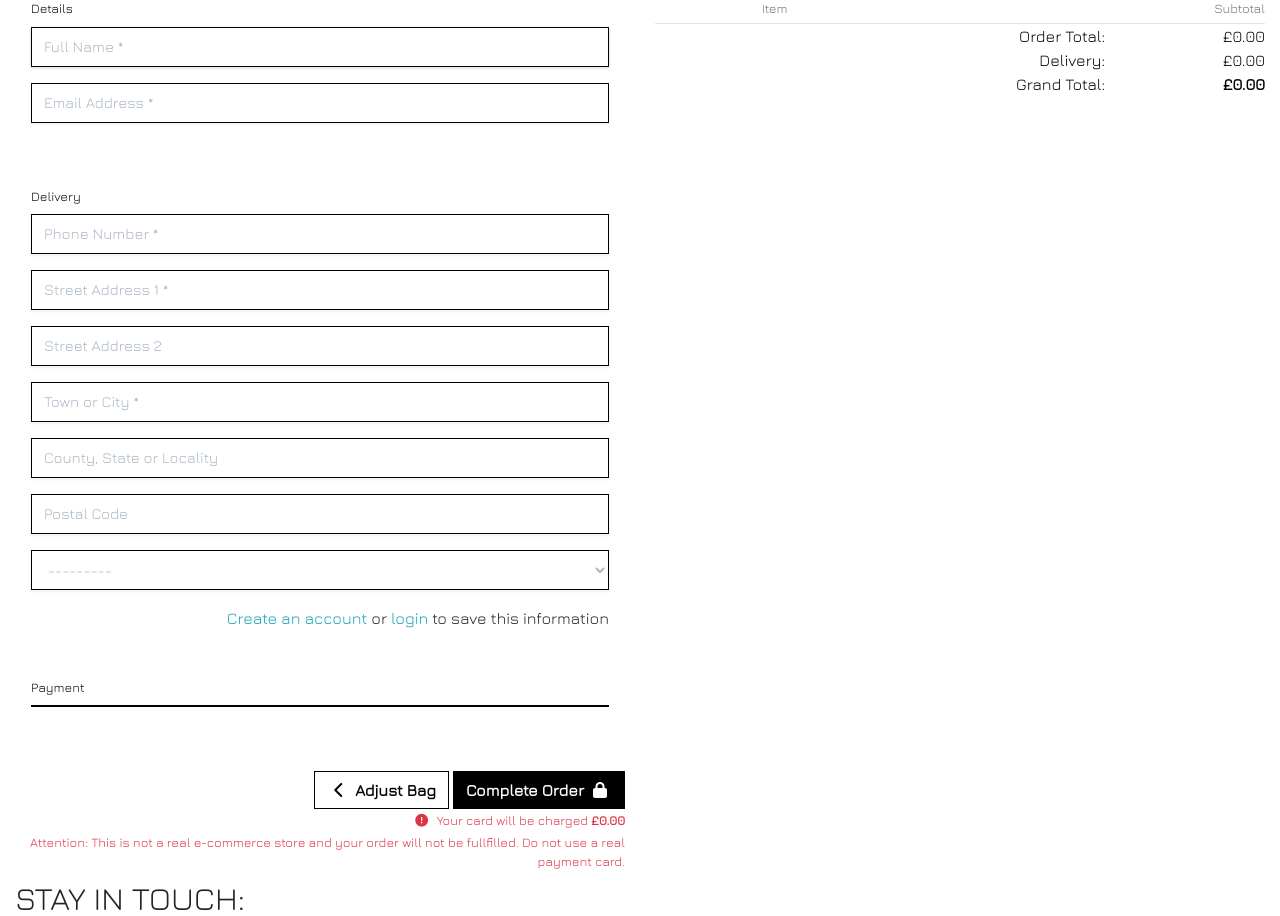
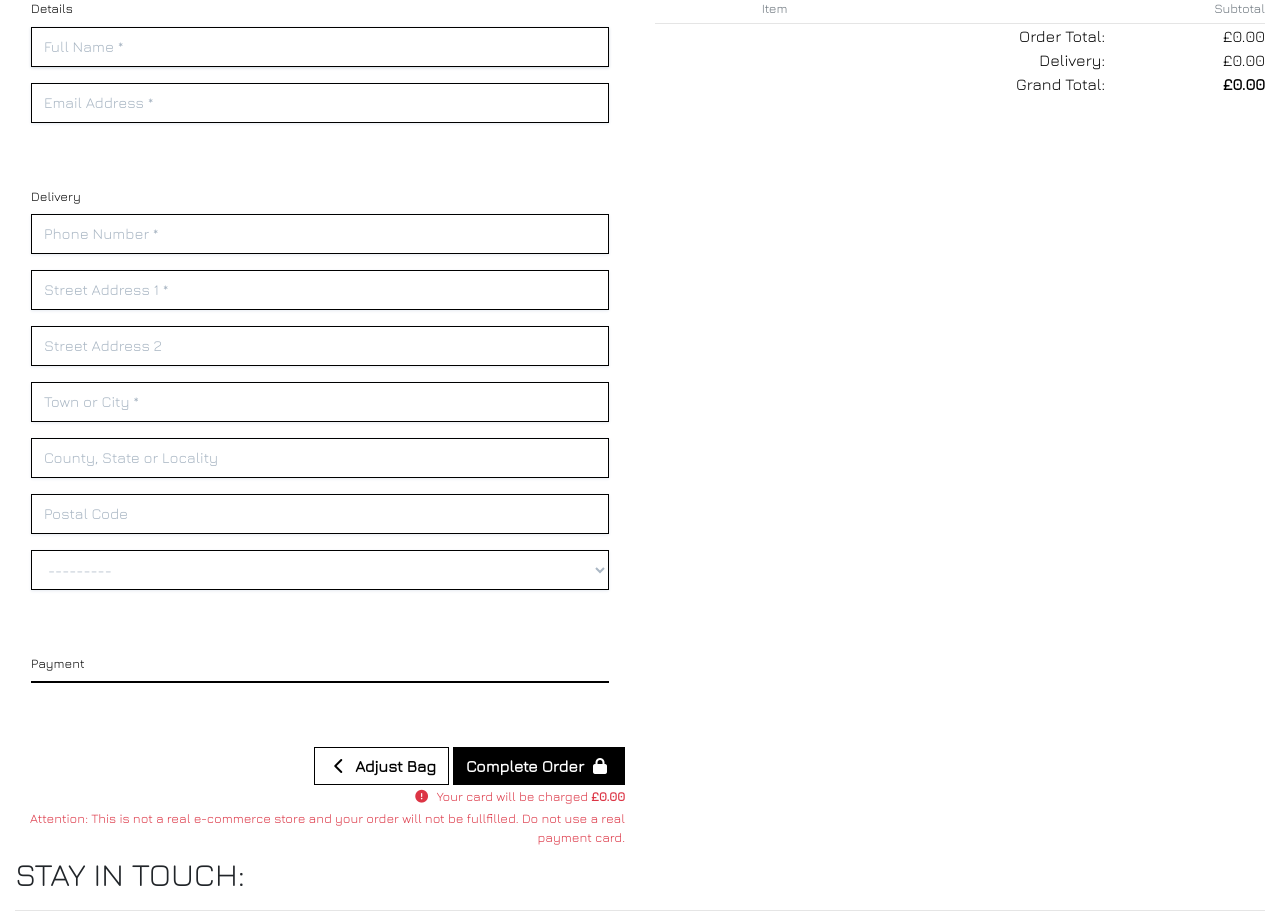
Before and after one commit to kslg/elite-rides, a Django app: template checkout/templates/checkout/checkout.html in a window 1280 px wide. Shown: the part 317-1233 px from the top of the page. Run offline with Django 3.2, Linux system fonts and the light colour scheme; the template is opened without the code that fills it: values that come from a table or form of the project are taken from there, others are empty; some libraries are stand-ins or nearby versions.

Commit message:
Removed create account and login from guest checkout page, and added create account on success page

```diff
--- a/checkout/templates/checkout/checkout.html
+++ b/checkout/templates/checkout/checkout.html
@@ -93,11 +93,6 @@
 							{% if user.is_authenticated %}
 								<label class="form-check-label" for="id-save-info">Save this delivery information to my profile</label>
                                 <input class="form-check-input ml-2 mr-0" type="checkbox" id="id-save-info" name="save-info" checked>
-							{% else %}
-								<label class="form-check-label" for="id-save-info">
-                                    <a class="text-info" href="{% url 'account_signup' %}">Create an account</a> or
-                                    <a class="text-info" href="{% url 'account_login' %}">login</a> to save this information
-                                </label>
 							{% endif %}
 						</div>
                     </fieldset>
```
Also changed, not shown: checkout/templates/checkout/checkout_success.html (+7 -0 lines).
